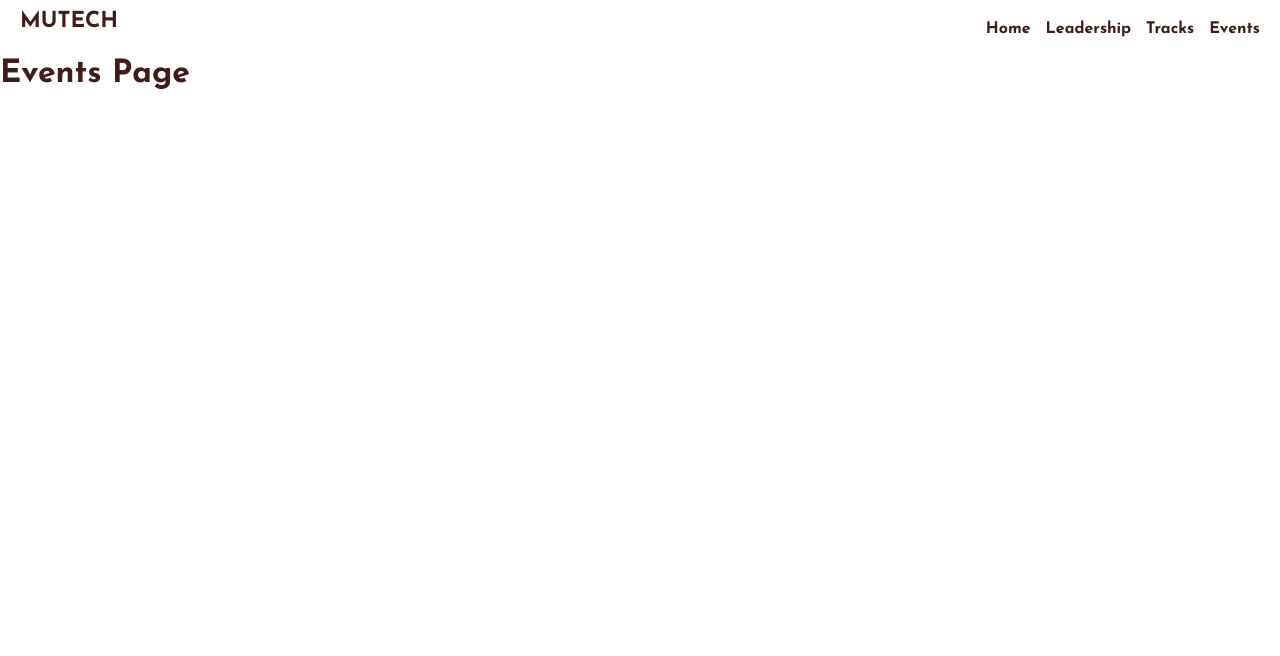
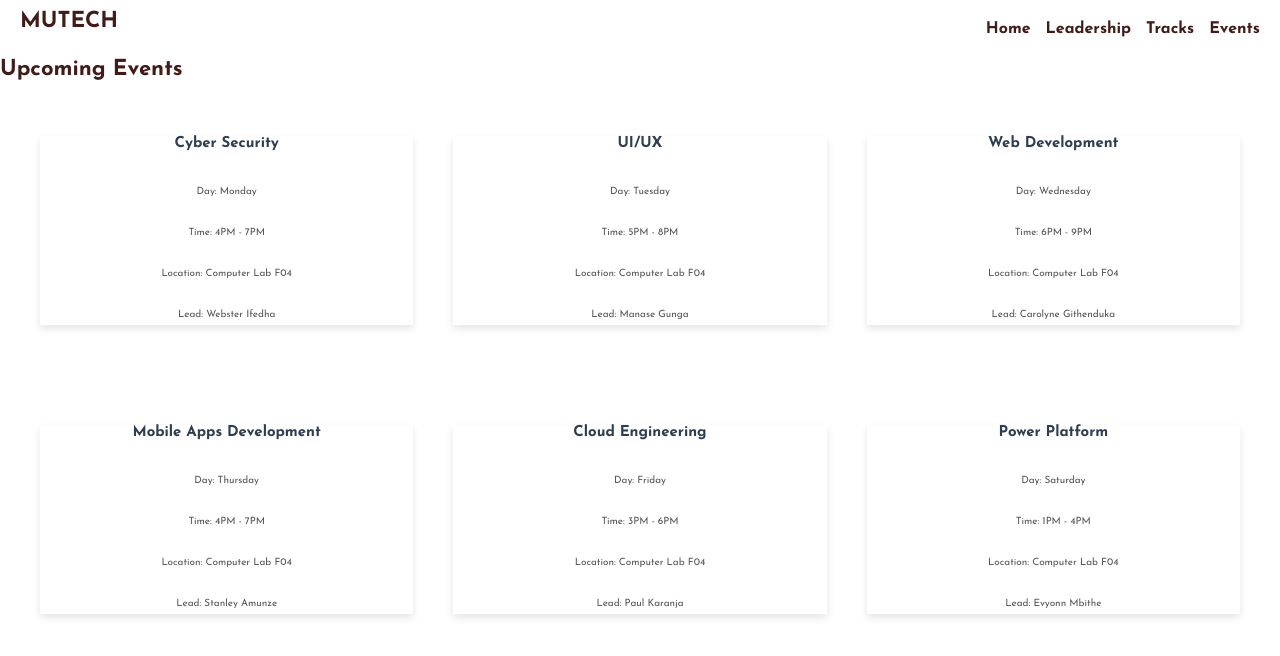
Before and after one commit to FrancisMurayaDev/murang-a-university-tech-club, a React (Vite) app: page /events in a window 1280 px wide. Shown: the top 656 px of the page. Built offline with nearby package versions, Linux system fonts and the light colour scheme.

Commit message:
build events template

```diff
--- a/src/App.tsx
+++ b/src/App.tsx
@@ -1,6 +1,6 @@
 import { Routes, Route } from "react-router-dom";
 import Home from "./Pages/Home/Home";
-import Events from "./Pages/Events";
+import Events from "./Pages/EventsPage/EventsPage";
 import Leadership from "./Pages/Leadership/Leadership";
 import Tracks from "./Pages/TracksPage/TracksPage";
 import Navbar from "./Components/Navbar/Navbar";
--- a/src/Pages/Events.tsx
+++ /dev/null
@@ -1,9 +0,0 @@
-function Events() {
-  return (
-    <div>
-      <h1>Events Page</h1>
-    </div>
-  );
-}
-
-export default Events;
--- /dev/null
+++ b/src/Pages/EventsPage/EventsPage.css
@@ -0,0 +1,54 @@
+.event-card-container {
+  /* border: 2px solid red;
+  min-height: 100vh;
+  align-items: center;
+  justify-content: center;
+  display: flex;
+} */
+
+display: grid;
+grid-template-columns: repeat(auto-fit, minmax(300px, 1fr));
+gap: 2rem;
+justify-content: center;
+align-items: center;
+margin: 0 3rem;
+}
+.event-card {
+  display: flex;
+  flex-direction: column;
+  align-items: center;
+  justify-content: center;
+  gap: 2rem;
+  margin: 4rem 1rem;
+  max-width: 40rem;
+  box-shadow: 0 4px 8px rgba(0, 0, 0, 0.1);
+  transition: transform 0.2s ease-in-out;
+
+}
+
+.event-card:hover {
+  transform: scale(1.05);
+}
+
+.event-card h3 {
+  color: #2c3e50;
+  font-size: 1.5rem;
+  margin-bottom: 10px;
+}
+
+.event-card p {
+  font-size: 1rem;
+  color: #555;
+  margin: 5px 0;
+}
+
+.event-card strong {
+  color: #000;
+}
+
+@media (max-width: 768px) {
+  .event-card {
+    max-width: 100%;
+    padding: 15px;
+  }
+}
--- /dev/null
+++ b/src/Pages/EventsPage/EventsPage.tsx
@@ -0,0 +1,83 @@
+import "./EventsPage.css";
+
+const events = [
+  {
+    track: "Cyber Security",
+    day: "Monday",
+    time: "4PM - 7PM",
+    location: "Computer Lab F04",
+    lead: "Webster Ifedha",
+  },
+  {
+    track: "UI/UX",
+    day: "Tuesday",
+    time: "5PM - 8PM",
+    location: "Computer Lab F04",
+    lead: "Manase Gunga",
+  },
+  {
+    track: "Web Development",
+    day: "Wednesday",
+    time: "6PM - 9PM",
+    location: "Computer Lab F04",
+    lead: "Carolyne Githenduka",
+  },
+  {
+    track: "Mobile Apps Development",
+    day: "Thursday",
+    time: "4PM - 7PM",
+    location: "Computer Lab F04",
+    lead: "Stanley Amunze",
+  },
+  {
+    track: "Cloud Engineering",
+    day: "Friday",
+    time: "3PM - 6PM",
+    location: "Computer Lab F04",
+    lead: "Paul Karanja",
+  },
+  {
+    track: "Power Platform",
+    day: "Saturday",
+    time: "1PM - 4PM",
+    location: "Computer Lab F04",
+    lead: "Evyonn Mbithe",
+  },
+];
+
+type EventProps = {
+  track: string;
+  day: string;
+  time: string;
+  location: string;
+  lead: string;
+  // backgroundImage: string;
+};
+
+const EventCard = ({ track, day, time, location, lead }: EventProps) => {
+  return (
+    <div className="event-card">
+      <h3 className="event-track">{track}</h3>
+      <p className="event-day">Day: {day}</p>
+      <p className="event-time">Time: {time}</p>
+      <p className="event-location">Location: {location}</p>
+      <p className="event-lead">Lead: {lead}</p>
+
+    </div>
+  );
+};
+
+const EventsPage = () => {
+  return (
+    <div className="events-container">
+      <h2 className="events-title">Upcoming Events</h2>
+      <div className="event-card-container">
+        {events.map((event, index) => (
+          <EventCard key={index} {...event} />
+        ))}
+      </div>
+    </div>
+  );
+};
+
+export default EventsPage;
```
